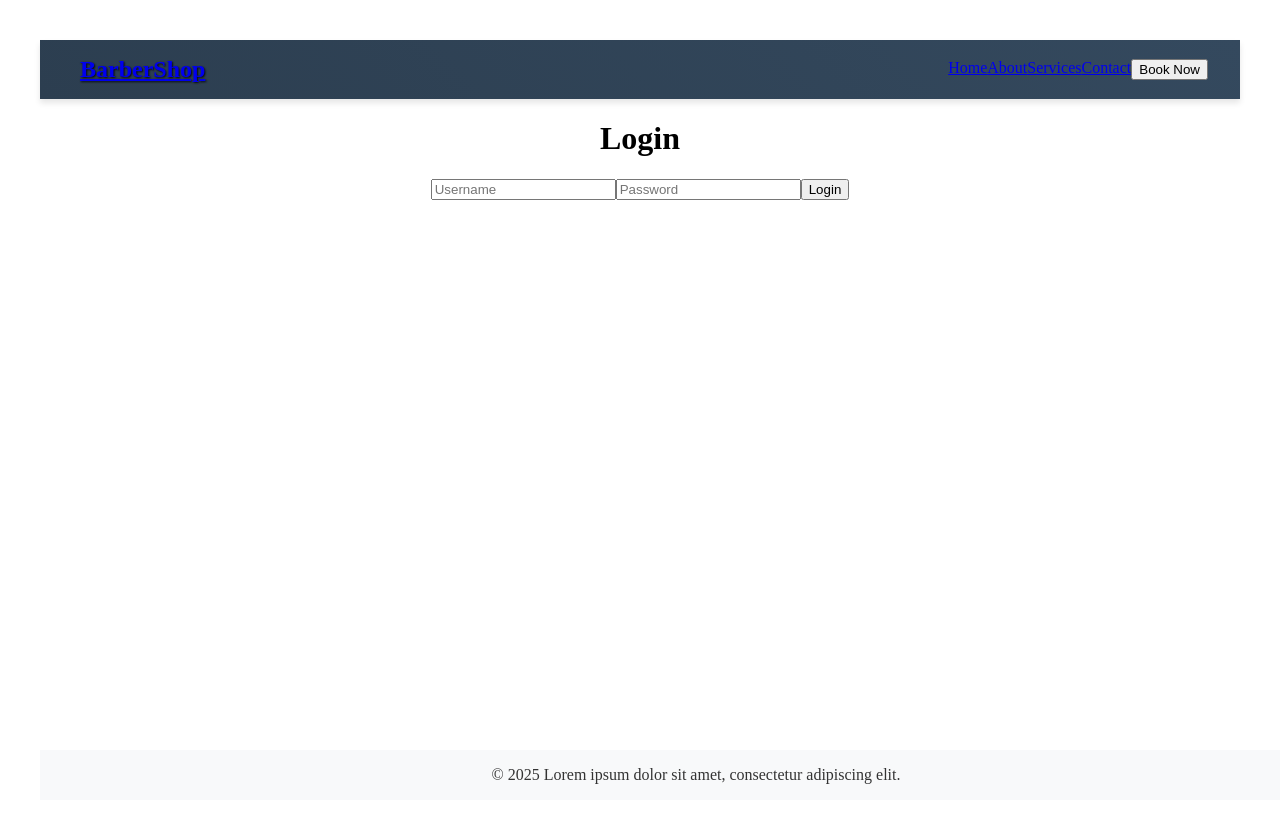
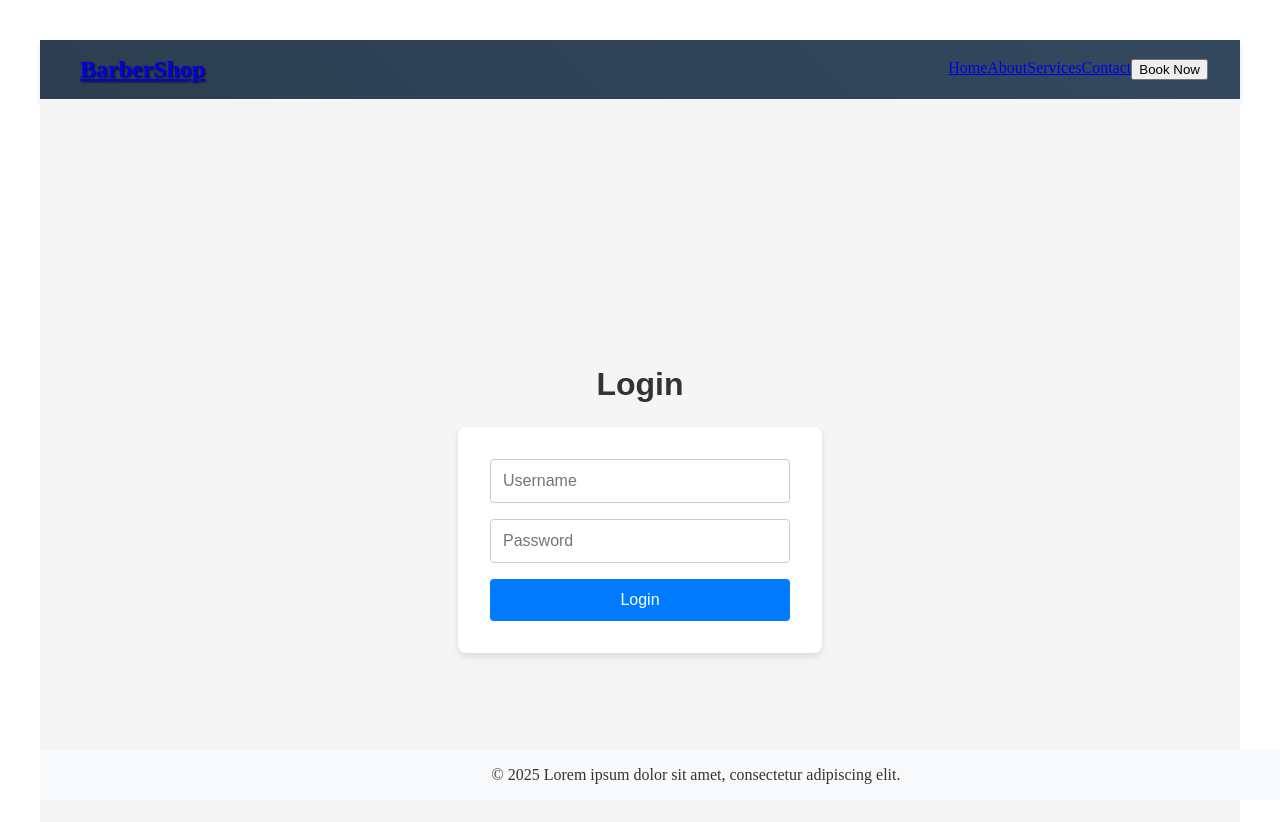
Before and after one commit to adrianlagarto/Blendz-By-JJ, a React (Vite) app in the folder client/: page /login in a window 1280 px wide. Shown: the top 822 px of the page. Before the commit the page ends 800 px from the top, so only its background shows below. Built offline with nearby package versions, Linux system fonts and the light colour scheme.

Commit message:
create_routes_checkingsession_and_style_some_login

```diff
--- a/client/src/pages/Admin/Admin.jsx
+++ b/client/src/pages/Admin/Admin.jsx
@@ -12,9 +12,16 @@ const Admin = ({ handleLogout }) => {
           credentials: "include", // Include cookies
         });
         if (response.ok) {
-          const data = await response.json();
-          setIsAdmin(data.is_admin);
+          const contentType = response.headers.get("content-type");
+          if (contentType && contentType.includes("application/json")) {
+            const data = await response.json();
+            setIsAdmin(data.is_admin);
+          } else {
+            console.error("Expected JSON, but got:", contentType);
+            navigate("/login");
+          }
         } else {
+          console.error("Server responded with status:", response.status);
           navigate("/login");
         }
       } catch (error) {
--- a/client/src/pages/Login.jsx
+++ b/client/src/pages/Login.jsx
@@ -1,6 +1,7 @@
 import React, { useState } from "react";
 import { useNavigate } from "react-router-dom";
 import axios from "axios";
+import styles from "./Login.module.scss"; // Import the SCSS module
 
 const Login = () => {
   const [formData, setFormData] = useState({ username: "", password: "" });
@@ -41,9 +42,9 @@ const Login = () => {
   };
 
   return (
-    <div>
+    <div className={styles.loginContainer}>
       <h1>Login</h1>
-      <form onSubmit={handleSubmit}>
+      <form className={styles.loginForm} onSubmit={handleSubmit}>
         <input
           type="text"
           name="username"
@@ -60,7 +61,7 @@ const Login = () => {
         />
         <button type="submit">Login</button>
       </form>
-      {error && <p style={{ color: "red" }}>{error}</p>}
+      {error && <p className={styles.errorMessage}>{error}</p>}
     </div>
   );
 };
--- /dev/null
+++ b/client/src/pages/Login.module.scss
@@ -0,0 +1,61 @@
+.loginContainer {
+  display: flex;
+  flex-direction: column;
+  align-items: center;
+  justify-content: center;
+  height: 100vh;
+  background-color: #f5f5f5;
+  font-family: Arial, sans-serif;
+
+  h1 {
+    font-size: 2rem;
+    margin-bottom: 1.5rem;
+    color: #333;
+  }
+
+  .loginForm {
+    display: flex;
+    flex-direction: column;
+    width: 100%;
+    max-width: 300px;
+    padding: 2rem;
+    background-color: #fff;
+    border-radius: 8px;
+    box-shadow: 0 4px 6px rgba(0, 0, 0, 0.1);
+
+    input {
+      padding: 0.75rem;
+      margin-bottom: 1rem;
+      border: 1px solid #ccc;
+      border-radius: 4px;
+      font-size: 1rem;
+      outline: none;
+      transition: border-color 0.3s ease;
+
+      &:focus {
+        border-color: #007bff;
+      }
+    }
+
+    button {
+      padding: 0.75rem;
+      background-color: #007bff;
+      color: #fff;
+      border: none;
+      border-radius: 4px;
+      font-size: 1rem;
+      cursor: pointer;
+      transition: background-color 0.3s ease;
+
+      &:hover {
+        background-color: #0056b3;
+      }
+    }
+  }
+
+  .errorMessage {
+    margin-top: 1rem;
+    color: #ff0000;
+    font-size: 0.9rem;
+  }
+}
```
Also changed, not shown: 2 other files (tests, documents, lock files or other folders).
